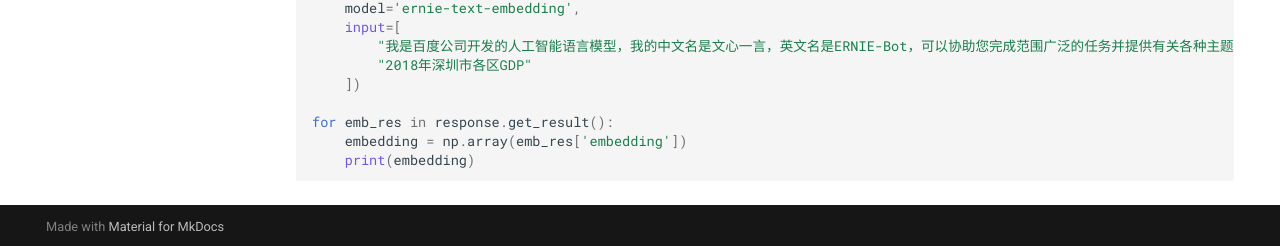
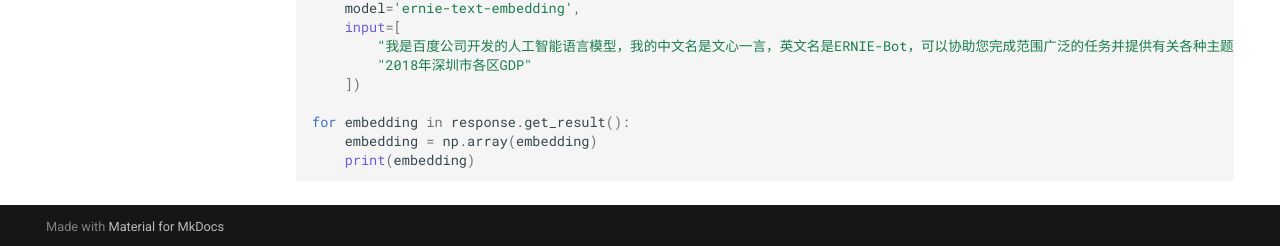
Before and after one commit to PaddlePaddle/ERNIE-SDK, an MkDocs documentation site: the page built from docs/api_reference/embedding.md, in a window 1280 px wide and 900 px high, scrolled down 1595 px. Shown: the part 651-897 px from the top of the window. Built offline with MkDocs 1.6.1 and Material for MkDocs 9.7.7, drawn with Linux system fonts in a browser that asks for light colours.

Commit message:
Fix embedding demo

````diff
--- a/docs/api_reference/embedding.md
+++ b/docs/api_reference/embedding.md
@@ -6,7 +6,7 @@
 
 ```{.py .copy}
 erniebot.Embedding.create(**kwargs: Any)
-	-> Union[EBResponse, Iterator[EBResponse]]
+    -> Union[EBResponse, Iterator[EBResponse]]
 ```
 
 ## 输入参数
@@ -84,7 +84,7 @@ response = erniebot.Embedding.create(
         "2018年深圳市各区GDP"
     ])
 
-for emb_res in response.get_result():
-    embedding = np.array(emb_res['embedding'])
+for embedding in response.get_result():
+    embedding = np.array(embedding)
     print(embedding)
 ```
````
